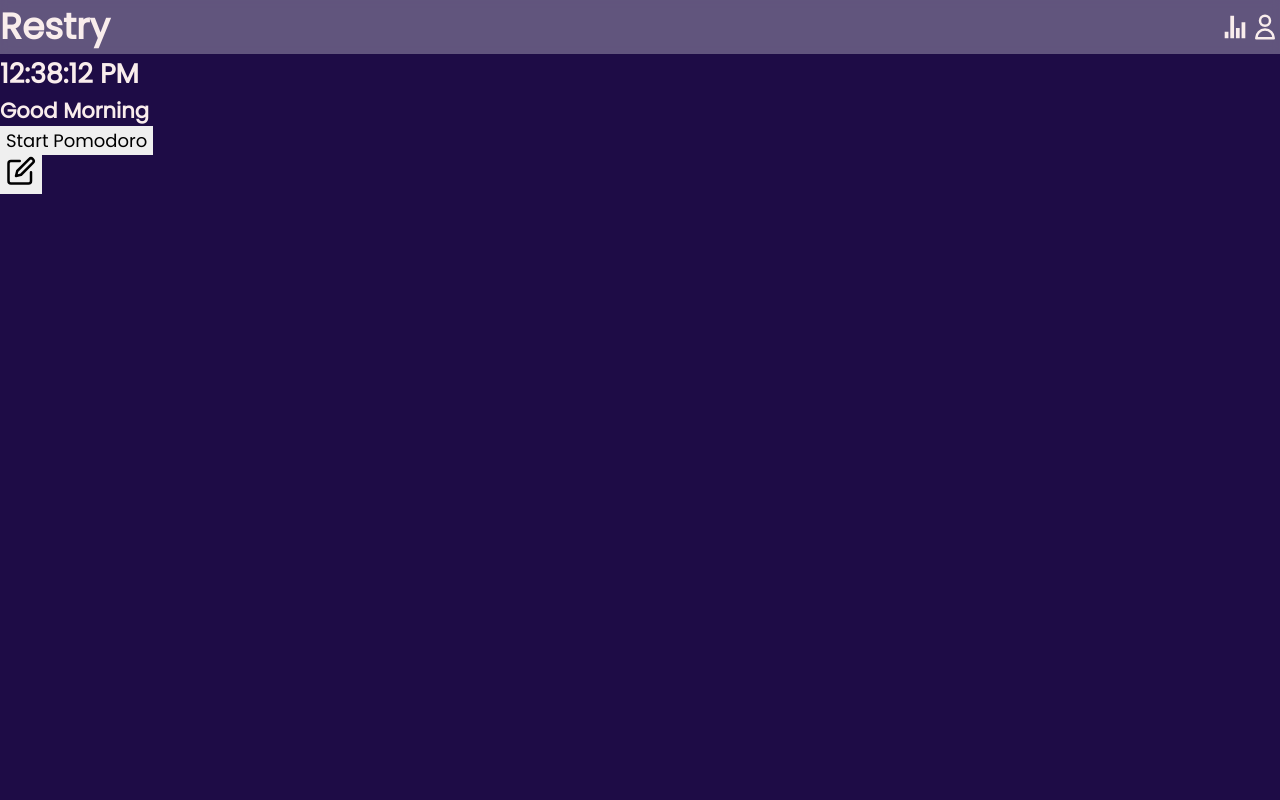
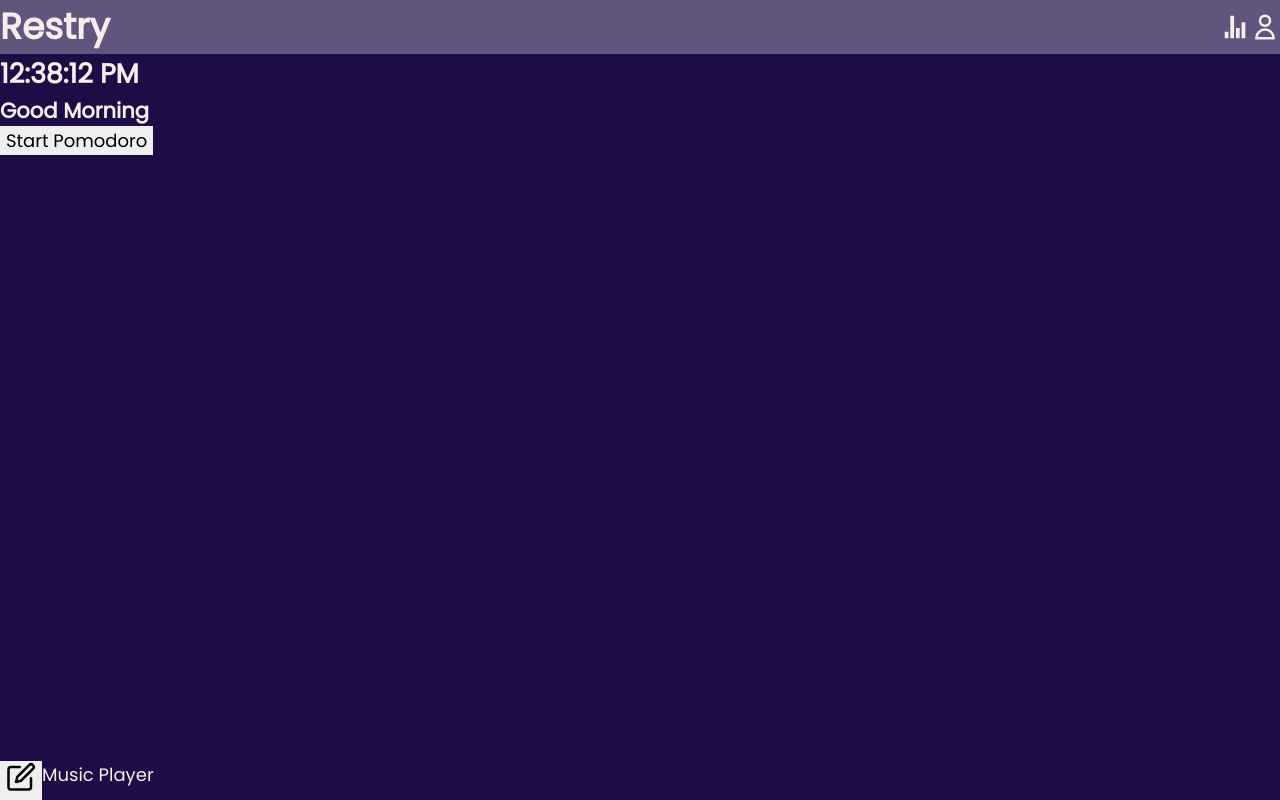
Before and after one commit to htmlHxcker/restry, a React (Create React App) app: page / in a window 1280 px wide. Built offline with nearby package versions, Linux system fonts and the light colour scheme.

Commit message:
[FEAT]:Import MusicPlayer component

```diff
--- a/src/pages/Home/index.jsx
+++ b/src/pages/Home/index.jsx
@@ -2,6 +2,7 @@ import React, { useState } from 'react';
 import { FiEdit } from 'react-icons/fi';
 import NavBar from '../../components/NavBar';
 import getCurrentTime from '../../config/getCurrentTime';
+import MusicPlayer from './components/MusicPlayer';
 import StartPomodoro from './components/StartPomodoro';
 
 function Home() {
@@ -18,11 +19,11 @@ function Home() {
         <h3>{currentTime.greeting}</h3>
       </div>
       <StartPomodoro />
-      <div>
+      <div className="flex justify-between footer">
         <button type="button" title="Create new to-do item">
           <FiEdit size={30} />
         </button>
-
+        <MusicPlayer />
       </div>
 
     </>
```
